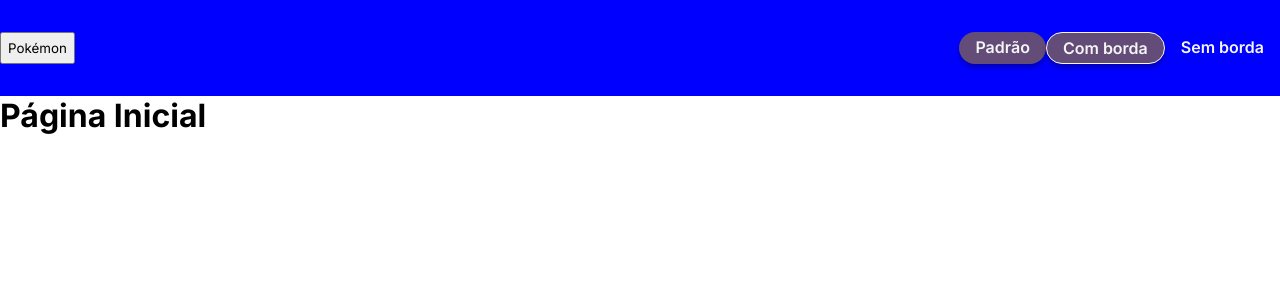
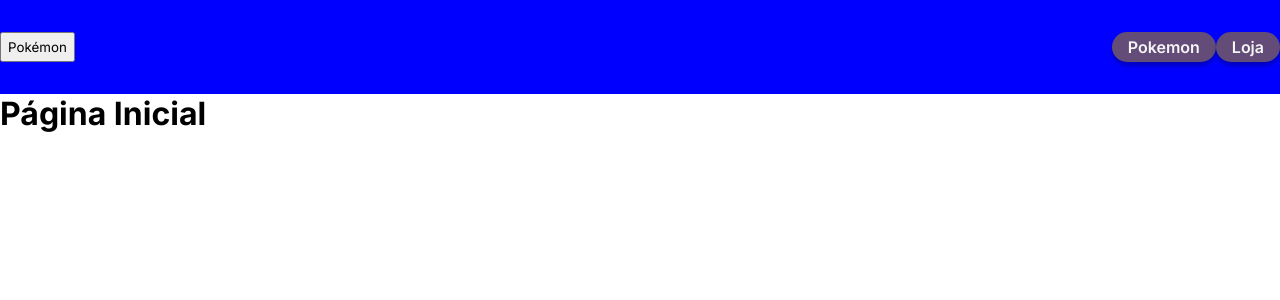
Before and after one commit to EricaReis/pokestore, a React (Vite) app: page / in a window 1280 px wide. Shown: the top 300 px of the page. Built offline with nearby package versions, Linux system fonts and the light colour scheme.

Commit message:
Removing unused props

```diff
--- a/src/components/Navbar/Navbar.tsx
+++ b/src/components/Navbar/Navbar.tsx
@@ -11,13 +11,8 @@ export default function Navbar(): JSX.Element {
         Pokémon
       </button>
       <ButtonContainer>
-        <Button title="Padrão" onClick={() => navigate("/example")} />
-        <Button title="Com borda" outlined onClick={() => navigate("/")} />
-        <Button
-          title="Sem borda"
-          borderless
-          onClick={() => navigate("/example")}
-        />
+        <Button title="Pokemon" onClick={() => navigate("/")} />
+        <Button title="Loja" onClick={() => navigate("/example")} />
       </ButtonContainer>
     </Container>
   );
```
